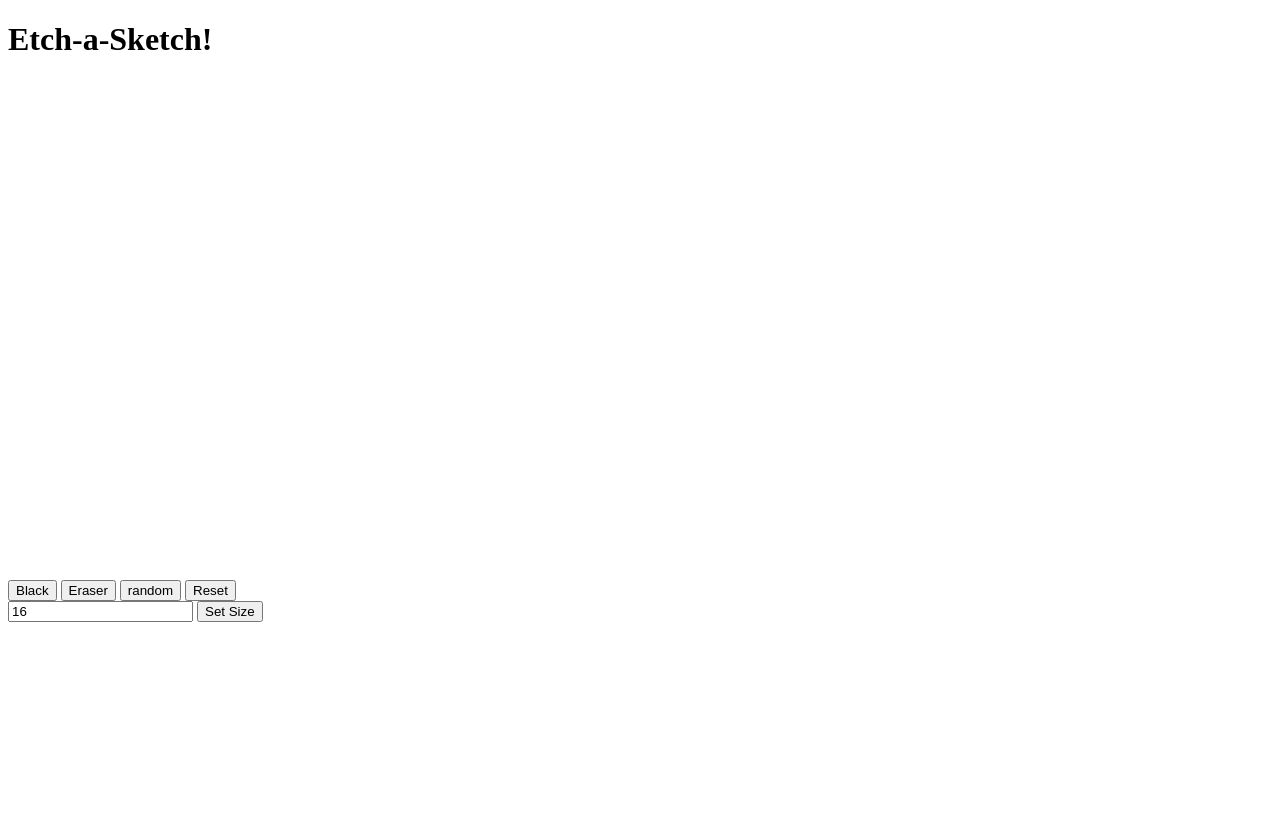
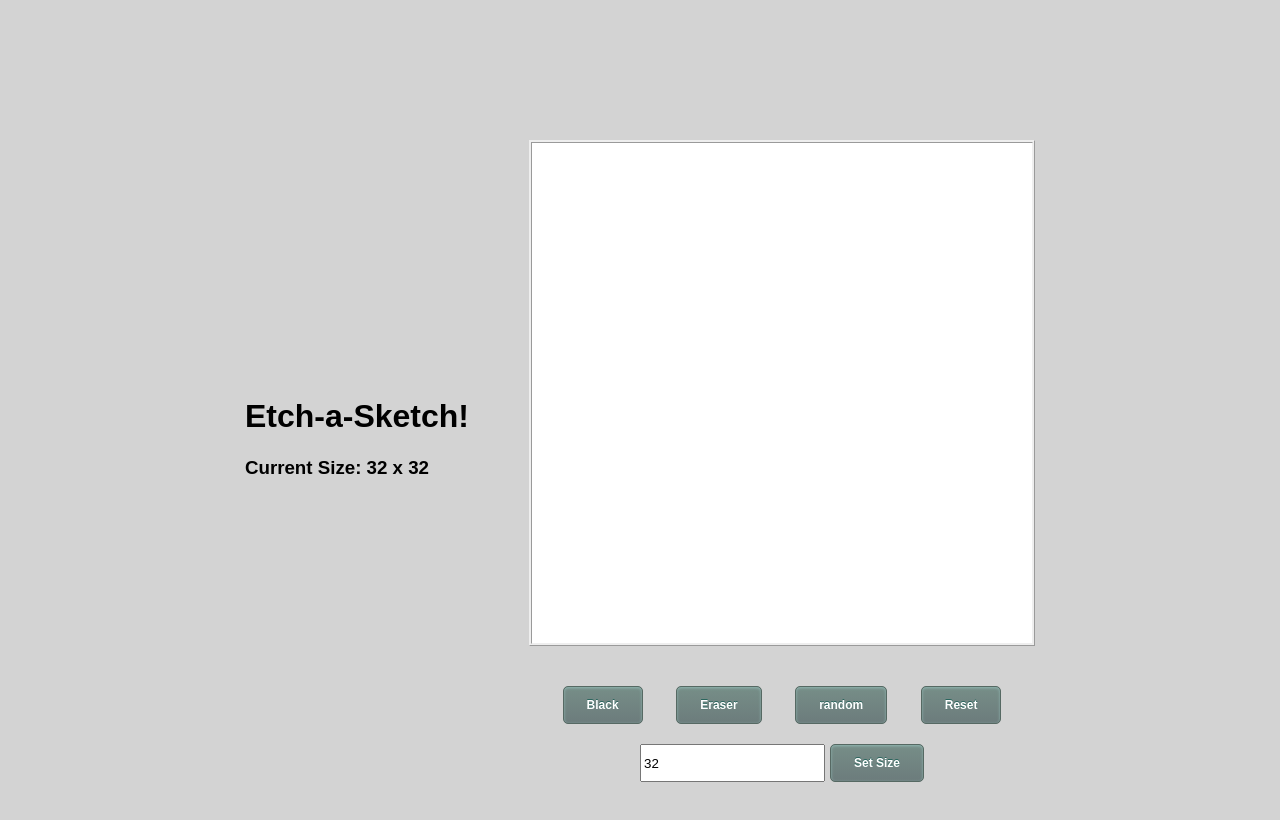
Before and after one commit to pmcmahan1/Etch-a-Sketch, a plain HTML site: page index.html in a window 1280 px wide. Drawn offline with Linux system fonts and the light colour scheme; a web font is replaced by a local one.

Commit message:
Added css styling, error message, size display

```diff
--- a/index.html
+++ b/index.html
@@ -5,26 +5,32 @@
     <meta http-equiv="X-UA-Compatible" content="IE=edge">
     <meta name="viewport" content="width=device-width, initial-scale=1.0">
     <link rel="stylesheet" href="style.css">
+    <link href="http://fonts.cdnfonts.com/css/kepolu" rel="stylesheet">
     <title>Etch-a-Sketch</title>
 </head>
 <body>
 
 <div class="container">
-    <div class="header"><h1>Etch-a-Sketch!</h1></div>
+    <div class="header"><h1>Etch-a-Sketch!</h1>
+    <h3 class="displaySize">Current Size: </h3></div>
     <div class="content">
         <div class="game"></div>
         <div class="buttons">
-            <button onclick="changeColor('black')">Black</button>
-            <button onclick="changeColor('white')">Eraser</button>
-            <button onclick="changeColor('random')">random</button>
-            <button onclick="reset()">Reset</button>
+            <button class="button" onclick="changeColor('black')">Black</button>
+            <button class="button" onclick="changeColor('white')">Eraser</button>
+            <button class="button" onclick="changeColor('random')">random</button>
+            <button class="button" onclick="reset()">Reset</button>
         </div>
+
+        <div class="sizer">
         <input  type="text"
                 placeholder="Board Size"
-                value="16"
+                value="32"
                 onchange="boardSize(this.value)"
         />
-        <button>Set Size</button>
+        <button class="sizeButton button">Set Size</button>
+    </div>
+    <p class="error"></p>
     </div>
 </div>
 
--- a/script.js
+++ b/script.js
@@ -1,11 +1,18 @@
+//Sets the default color to black
 let color = 'black';
+//Creates the var for displaying the current size of grid
+let displaySize = document.querySelector('.displaySize')
+let displayError = document.querySelector('.error')
 
+
+//Creates the board with whatever size selected and updates size display
 function createBoard(size) {
     let game = document.querySelector('.game')
     let squares = game.querySelectorAll('div');
     squares.forEach(div=> div.remove());
 game.style.gridTemplateColumns = `repeat(${size} , 1fr)`;
 game.style.gridTemplateRows = `repeat(${size} , 1fr)`;
+displaySize.textContent= `Current Size:  ${size} x ${size}`;
 
 
 let amount = size * size
@@ -17,17 +24,24 @@ for (let i = 0; i< amount; i++) {
 }
 }
 
-createBoard(16);
+//Sets the default board to 32x32
+createBoard(32);
 
+
+//The function to change the board size, displays error if out of range of 2-100
 function boardSize(input) {
     if (input >=2 && input <=100) {
     createBoard(input);
+    displayError.textContent= ``;
+
     }
     else {
         console.log("Too many squares");
+        displayError.textContent= `Unsupported size!`;
     }
 }
 
+//Function that selects color, random is a bit confusing
 function colorTool(){
     if(color == 'random'){
     this.style.backgroundColor = `hsl(${Math.random() * 360}, 100%, 50%)`;
@@ -41,6 +55,8 @@ function changeColor(choice) {
     color = choice;
 }
 
+
+//Resets the board to default
 function reset(){
     let game = document.querySelector('.game')
     let squares = game.querySelectorAll('div');
--- a/style.css
+++ b/style.css
@@ -1,5 +1,81 @@
+* {
+    font-family: 'Kepolu', sans-serif;
+}
+
+
+body {
+    background-color: lightgray;
+}
+
 .game {
     width: 500px;
     height: 500px;
     display: grid;
 }
+
+.container{
+    display: flex;
+    justify-content: center;
+    align-items: center;
+    padding: 100px;
+    margin: 40px;
+}
+
+.header{
+    display: flex;
+    display: block;
+    justify-content: center;
+    align-items: center;
+    padding-right: 60px;
+    padding-bottom: 80px;
+}
+
+.buttons{
+    display: flex;
+    padding-top: 40px;
+    justify-content: space-evenly;
+}
+
+.button{
+        box-shadow:inset 0px 1px 3px 0px #91b8b3;
+        background:linear-gradient(to bottom, #768d87 5%, #6c7c7c 100%);
+        background-color:#768d87;
+        border-radius:5px;
+        border:1px solid #566963;
+        display:inline-block;
+        cursor:pointer;
+        color:#ffffff;
+        font-family:Arial;
+        font-size:12px;
+        font-weight:bold;
+        padding:11px 23px;
+        text-decoration:none;
+        text-shadow:0px -1px 0px #2b665e;
+}
+.button:hover {
+        background:linear-gradient(to bottom, #6c7c7c 5%, #768d87 100%);
+        background-color:#6c7c7c;
+    }
+.button:active {
+        position:relative;
+        top:1px;
+    }
+
+
+.sizer{
+    display: flex;
+    padding-top: 20px;
+    justify-content: center;
+    gap: 5px;
+}
+
+
+.error{
+    display: flex;
+    justify-content: center;
+    margin-right: 100px;
+}
+
+.game{
+    border-style: ridge;
+}
```
